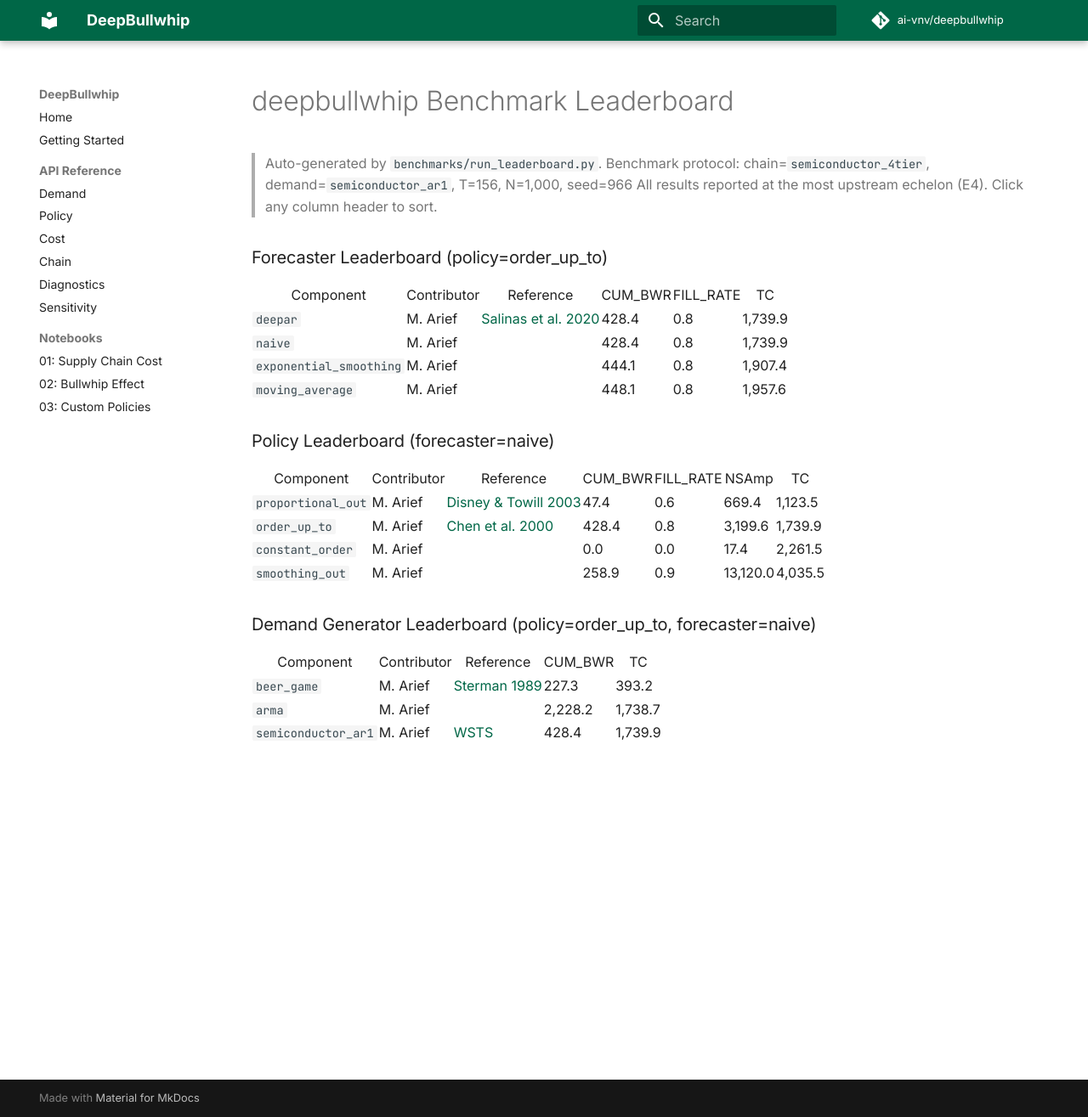
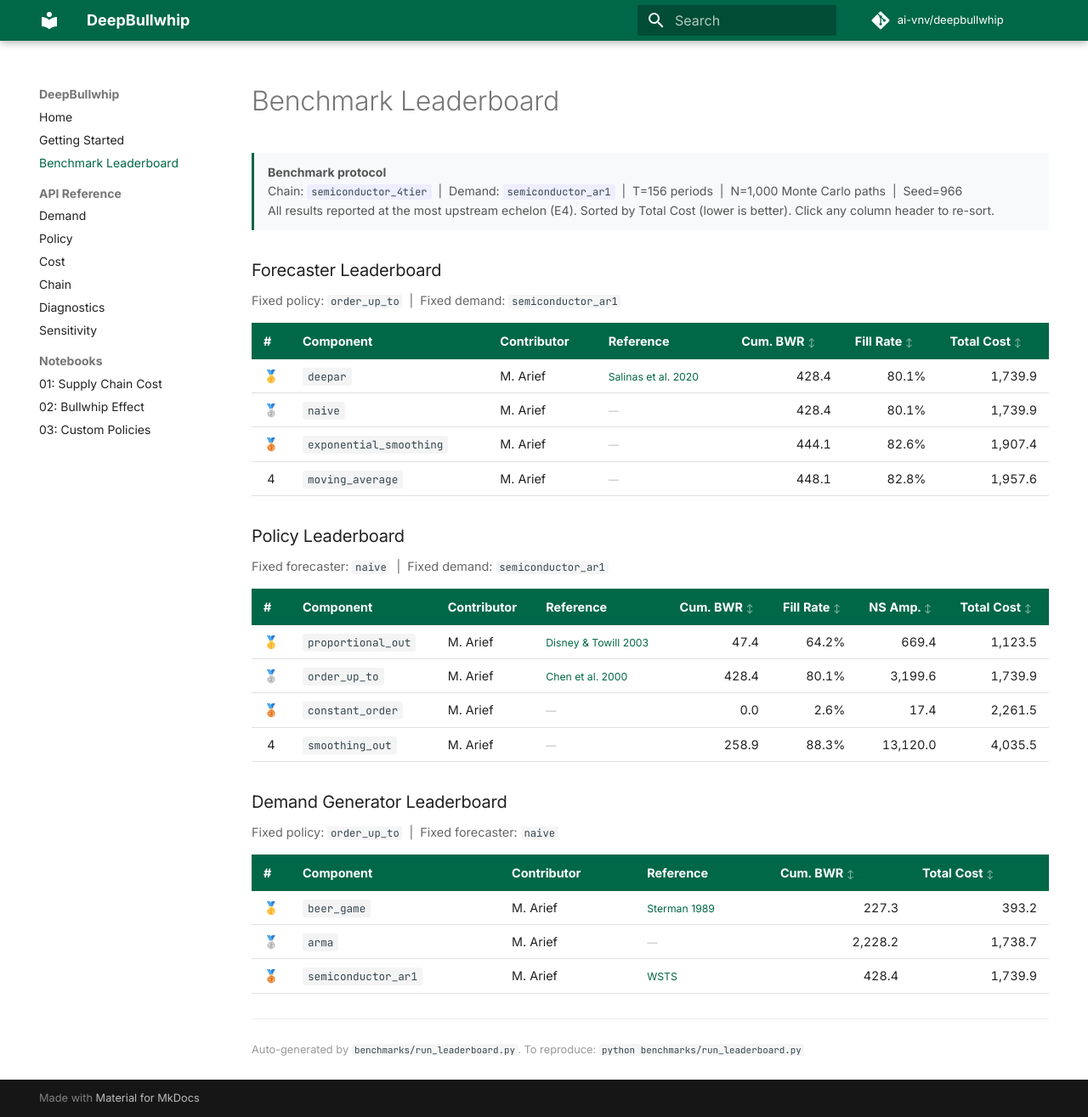
Before and after one commit to ai-vnv/deepbullwhip, an MkDocs documentation site: the page built from docs/LEADERBOARD.md, in a window 1280 px wide and 1315 px high. Shown: the whole window at 85% size. Built offline with MkDocs 1.6.1 and Material for MkDocs 9.7.7, drawn with Linux system fonts in a browser that asks for light colours; comment, search, counter and statistics services are not loaded.

Commit message:
Bump v0.4.1: professional leaderboard styling, add to docs nav
- Redesign leaderboard with styled HTML tables: KFUPM-themed headers,
  rank medals (gold/silver/bronze), hover highlights, tabular-nums
  alignment, fill rate as percentages, human-readable metric labels
- Add protocol summary box with benchmark parameters
- Add sortable column JS with sort direction indicators
- Add leaderboard to MkDocs nav and link docs site URL in README
- Bump version to 0.4.1

```diff
--- a/deepbullwhip/__init__.py
+++ b/deepbullwhip/__init__.py
@@ -81,7 +81,7 @@ from deepbullwhip.schema.io import (
 from deepbullwhip.render.api import render_from_json, render_graph
 from deepbullwhip.render.theme import Theme, get_theme, list_themes, register_theme
 
-__version__ = "0.4.0"
+__version__ = "0.4.1"
 
 __all__ = [
     # Core (v0.1.0)
--- a/docs/LEADERBOARD.md
+++ b/docs/LEADERBOARD.md
@@ -1,51 +1,128 @@
-# deepbullwhip Benchmark Leaderboard
+# Benchmark Leaderboard
 
-> Auto-generated by `benchmarks/run_leaderboard.py`.
-> Benchmark protocol: chain=`semiconductor_4tier`, demand=`semiconductor_ar1`, T=156, N=1,000, seed=966
-> All results reported at the most upstream echelon (E4).
-> Click any column header to sort.
+<style>
+.lb-table {
+  width: 100%;
+  border-collapse: collapse;
+  font-size: 0.9em;
+  margin: 1em 0 2em 0;
+}
+.lb-table thead {
+  background: var(--md-primary-fg-color, #006747);
+  color: #fff;
+}
+.lb-table th {
+  padding: 10px 14px;
+  text-align: left;
+  font-weight: 600;
+  cursor: pointer;
+  user-select: none;
+  white-space: nowrap;
+}
+.lb-table th:hover {
+  background: var(--md-primary-fg-color--dark, #004d35);
+}
+.lb-table th .sort-icon::after { content: " \2195"; font-size: 0.7em; opacity: 0.5; }
+.lb-table td {
+  padding: 8px 14px;
+  border-bottom: 1px solid #e0e0e0;
+}
+.lb-table tbody tr:hover {
+  background: var(--md-primary-fg-color--light, #e8f5f0);
+}
+.lb-table tr.lb-top3 {
+  font-weight: 500;
+}
+.lb-rank { text-align: center; width: 40px; }
+.lb-name code {
+  background: #f4f4f4;
+  padding: 2px 6px;
+  border-radius: 3px;
+  font-size: 0.88em;
+}
+.lb-metric { text-align: right; font-variant-numeric: tabular-nums; }
+.lb-ref { font-size: 0.85em; }
+.lb-ref.lb-none { opacity: 0.3; }
+.lb-desc {
+  color: #666;
+  font-size: 0.9em;
+  margin: -0.5em 0 0.5em 0;
+}
+.lb-protocol {
+  background: #f8f9fa;
+  border-left: 3px solid var(--md-primary-fg-color, #006747);
+  padding: 12px 16px;
+  margin: 1em 0 2em 0;
+  font-size: 0.88em;
+  color: #555;
+  line-height: 1.6;
+}
+.lb-protocol code {
+  background: #eef;
+  padding: 1px 5px;
+  border-radius: 3px;
+}
+</style>
 
-### Forecaster Leaderboard (policy=order_up_to)
+<div class="lb-protocol">
+<strong>Benchmark protocol</strong><br>
+Chain: <code>semiconductor_4tier</code> &nbsp;|&nbsp;
+Demand: <code>semiconductor_ar1</code> &nbsp;|&nbsp;
+T=156 periods &nbsp;|&nbsp;
+N=1,000 Monte Carlo paths &nbsp;|&nbsp;
+Seed=966<br>
+All results reported at the most upstream echelon (E4).
+Sorted by Total Cost (lower is better). Click any column header to re-sort.
+</div>
 
-<table class="sortable">
-  <thead><tr><th>Component</th><th>Contributor</th><th>Reference</th><th>CUM_BWR</th><th>FILL_RATE</th><th>TC</th></tr></thead>
+<h3>Forecaster Leaderboard</h3>
+<p class="lb-desc">Fixed policy: <code>order_up_to</code> &nbsp;|&nbsp; Fixed demand: <code>semiconductor_ar1</code></p>
+
+<table class="lb-table sortable">
+  <thead><tr><th class="lb-rank">#</th><th>Component</th><th>Contributor</th><th>Reference</th><th class="lb-metric">Cum. BWR <span class="sort-icon"></span></th><th class="lb-metric">Fill Rate <span class="sort-icon"></span></th><th class="lb-metric">Total Cost <span class="sort-icon"></span></th></tr></thead>
   <tbody>
-    <tr><td><code>deepar</code></td><td>M. Arief</td><td><a href="https://doi.org/10.1016/j.ijforecast.2019.07.001">Salinas et al. 2020</a></td><td>428.4</td><td>0.8</td><td>1,739.9</td></tr>
-    <tr><td><code>naive</code></td><td>M. Arief</td><td></td><td>428.4</td><td>0.8</td><td>1,739.9</td></tr>
-    <tr><td><code>exponential_smoothing</code></td><td>M. Arief</td><td></td><td>444.1</td><td>0.8</td><td>1,907.4</td></tr>
-    <tr><td><code>moving_average</code></td><td>M. Arief</td><td></td><td>448.1</td><td>0.8</td><td>1,957.6</td></tr>
+    <tr class="lb-top3"><td class="lb-rank">&#129351;</td><td class="lb-name"><code>deepar</code></td><td>M. Arief</td><td><span class="lb-ref"><a href="https://doi.org/10.1016/j.ijforecast.2019.07.001">Salinas et al. 2020</a></span></td><td class="lb-metric">428.4</td><td class="lb-metric">80.1%</td><td class="lb-metric">1,739.9</td></tr>
+    <tr class="lb-top3"><td class="lb-rank">&#129352;</td><td class="lb-name"><code>naive</code></td><td>M. Arief</td><td><span class="lb-ref lb-none">&mdash;</span></td><td class="lb-metric">428.4</td><td class="lb-metric">80.1%</td><td class="lb-metric">1,739.9</td></tr>
+    <tr class="lb-top3"><td class="lb-rank">&#129353;</td><td class="lb-name"><code>exponential_smoothing</code></td><td>M. Arief</td><td><span class="lb-ref lb-none">&mdash;</span></td><td class="lb-metric">444.1</td><td class="lb-metric">82.6%</td><td class="lb-metric">1,907.4</td></tr>
+    <tr><td class="lb-rank">4</td><td class="lb-name"><code>moving_average</code></td><td>M. Arief</td><td><span class="lb-ref lb-none">&mdash;</span></td><td class="lb-metric">448.1</td><td class="lb-metric">82.8%</td><td class="lb-metric">1,957.6</td></tr>
   </tbody>
 </table>
 
-### Policy Leaderboard (forecaster=naive)
+<h3>Policy Leaderboard</h3>
+<p class="lb-desc">Fixed forecaster: <code>naive</code> &nbsp;|&nbsp; Fixed demand: <code>semiconductor_ar1</code></p>
 
-<table class="sortable">
-  <thead><tr><th>Component</th><th>Contributor</th><th>Reference</th><th>CUM_BWR</th><th>FILL_RATE</th><th>NSAmp</th><th>TC</th></tr></thead>
+<table class="lb-table sortable">
+  <thead><tr><th class="lb-rank">#</th><th>Component</th><th>Contributor</th><th>Reference</th><th class="lb-metric">Cum. BWR <span class="sort-icon"></span></th><th class="lb-metric">Fill Rate <span class="sort-icon"></span></th><th class="lb-metric">NS Amp. <span class="sort-icon"></span></th><th class="lb-metric">Total Cost <span class="sort-icon"></span></th></tr></thead>
   <tbody>
-    <tr><td><code>proportional_out</code></td><td>M. Arief</td><td><a href="https://doi.org/10.1080/0020754031000114743">Disney &amp; Towill 2003</a></td><td>47.4</td><td>0.6</td><td>669.4</td><td>1,123.5</td></tr>
-    <tr><td><code>order_up_to</code></td><td>M. Arief</td><td><a href="https://doi.org/10.1287/mnsc.46.3.436.12069">Chen et al. 2000</a></td><td>428.4</td><td>0.8</td><td>3,199.6</td><td>1,739.9</td></tr>
-    <tr><td><code>constant_order</code></td><td>M. Arief</td><td></td><td>0.0</td><td>0.0</td><td>17.4</td><td>2,261.5</td></tr>
-    <tr><td><code>smoothing_out</code></td><td>M. Arief</td><td></td><td>258.9</td><td>0.9</td><td>13,120.0</td><td>4,035.5</td></tr>
+    <tr class="lb-top3"><td class="lb-rank">&#129351;</td><td class="lb-name"><code>proportional_out</code></td><td>M. Arief</td><td><span class="lb-ref"><a href="https://doi.org/10.1080/0020754031000114743">Disney &amp; Towill 2003</a></span></td><td class="lb-metric">47.4</td><td class="lb-metric">64.2%</td><td class="lb-metric">669.4</td><td class="lb-metric">1,123.5</td></tr>
+    <tr class="lb-top3"><td class="lb-rank">&#129352;</td><td class="lb-name"><code>order_up_to</code></td><td>M. Arief</td><td><span class="lb-ref"><a href="https://doi.org/10.1287/mnsc.46.3.436.12069">Chen et al. 2000</a></span></td><td class="lb-metric">428.4</td><td class="lb-metric">80.1%</td><td class="lb-metric">3,199.6</td><td class="lb-metric">1,739.9</td></tr>
+    <tr class="lb-top3"><td class="lb-rank">&#129353;</td><td class="lb-name"><code>constant_order</code></td><td>M. Arief</td><td><span class="lb-ref lb-none">&mdash;</span></td><td class="lb-metric">0.0</td><td class="lb-metric">2.6%</td><td class="lb-metric">17.4</td><td class="lb-metric">2,261.5</td></tr>
+    <tr><td class="lb-rank">4</td><td class="lb-name"><code>smoothing_out</code></td><td>M. Arief</td><td><span class="lb-ref lb-none">&mdash;</span></td><td class="lb-metric">258.9</td><td class="lb-metric">88.3%</td><td class="lb-metric">13,120.0</td><td class="lb-metric">4,035.5</td></tr>
   </tbody>
 </table>
 
-### Demand Generator Leaderboard (policy=order_up_to, forecaster=naive)
+<h3>Demand Generator Leaderboard</h3>
+<p class="lb-desc">Fixed policy: <code>order_up_to</code> &nbsp;|&nbsp; Fixed forecaster: <code>naive</code></p>
 
-<table class="sortable">
-  <thead><tr><th>Component</th><th>Contributor</th><th>Reference</th><th>CUM_BWR</th><th>TC</th></tr></thead>
+<table class="lb-table sortable">
+  <thead><tr><th class="lb-rank">#</th><th>Component</th><th>Contributor</th><th>Reference</th><th class="lb-metric">Cum. BWR <span class="sort-icon"></span></th><th class="lb-metric">Total Cost <span class="sort-icon"></span></th></tr></thead>
   <tbody>
-    <tr><td><code>beer_game</code></td><td>M. Arief</td><td><a href="https://doi.org/10.1287/mnsc.35.3.321">Sterman 1989</a></td><td>227.3</td><td>393.2</td></tr>
-    <tr><td><code>arma</code></td><td>M. Arief</td><td></td><td>2,228.2</td><td>1,738.7</td></tr>
-    <tr><td><code>semiconductor_ar1</code></td><td>M. Arief</td><td><a href="https://www.wsts.org">WSTS</a></td><td>428.4</td><td>1,739.9</td></tr>
+    <tr class="lb-top3"><td class="lb-rank">&#129351;</td><td class="lb-name"><code>beer_game</code></td><td>M. Arief</td><td><span class="lb-ref"><a href="https://doi.org/10.1287/mnsc.35.3.321">Sterman 1989</a></span></td><td class="lb-metric">227.3</td><td class="lb-metric">393.2</td></tr>
+    <tr class="lb-top3"><td class="lb-rank">&#129352;</td><td class="lb-name"><code>arma</code></td><td>M. Arief</td><td><span class="lb-ref lb-none">&mdash;</span></td><td class="lb-metric">2,228.2</td><td class="lb-metric">1,738.7</td></tr>
+    <tr class="lb-top3"><td class="lb-rank">&#129353;</td><td class="lb-name"><code>semiconductor_ar1</code></td><td>M. Arief</td><td><span class="lb-ref"><a href="https://www.wsts.org">WSTS</a></span></td><td class="lb-metric">428.4</td><td class="lb-metric">1,739.9</td></tr>
   </tbody>
 </table>
 
+---
+
+<p style="font-size: 0.8em; color: #999; margin-top: 2em;">
+Auto-generated by <code>benchmarks/run_leaderboard.py</code>.
+To reproduce: <code>python benchmarks/run_leaderboard.py</code>
+</p>
 
 <script>
-// Minimal sortable tables: click any <th> to sort
 document.addEventListener("DOMContentLoaded", function () {
   document.querySelectorAll("table.sortable th").forEach(function (th) {
-    th.style.cursor = "pointer";
     th.addEventListener("click", function () {
       var table = th.closest("table");
       var tbody = table.querySelector("tbody");
--- a/mkdocs.yml
+++ b/mkdocs.yml
@@ -34,6 +34,7 @@ plugins:
 nav:
   - Home: index.md
   - Getting Started: getting-started.md
+  - Benchmark Leaderboard: LEADERBOARD.md
   - API Reference:
     - Demand: api/demand.md
     - Policy: api/policy.md
--- a/pyproject.toml
+++ b/pyproject.toml
@@ -4,7 +4,7 @@ build-backend = "hatchling.build"
 
 [project]
 name = "deepbullwhip"
-version = "0.4.0"
+version = "0.4.1"
 description = "Multi-tier supply chain bullwhip effect simulator"
 readme = "README.md"
 license = {text = "MIT"}
```
Also changed, not shown: other parts of docs/LEADERBOARD.md (+6 -2 lines), README.md (+4 -3 lines), 1 other file.
